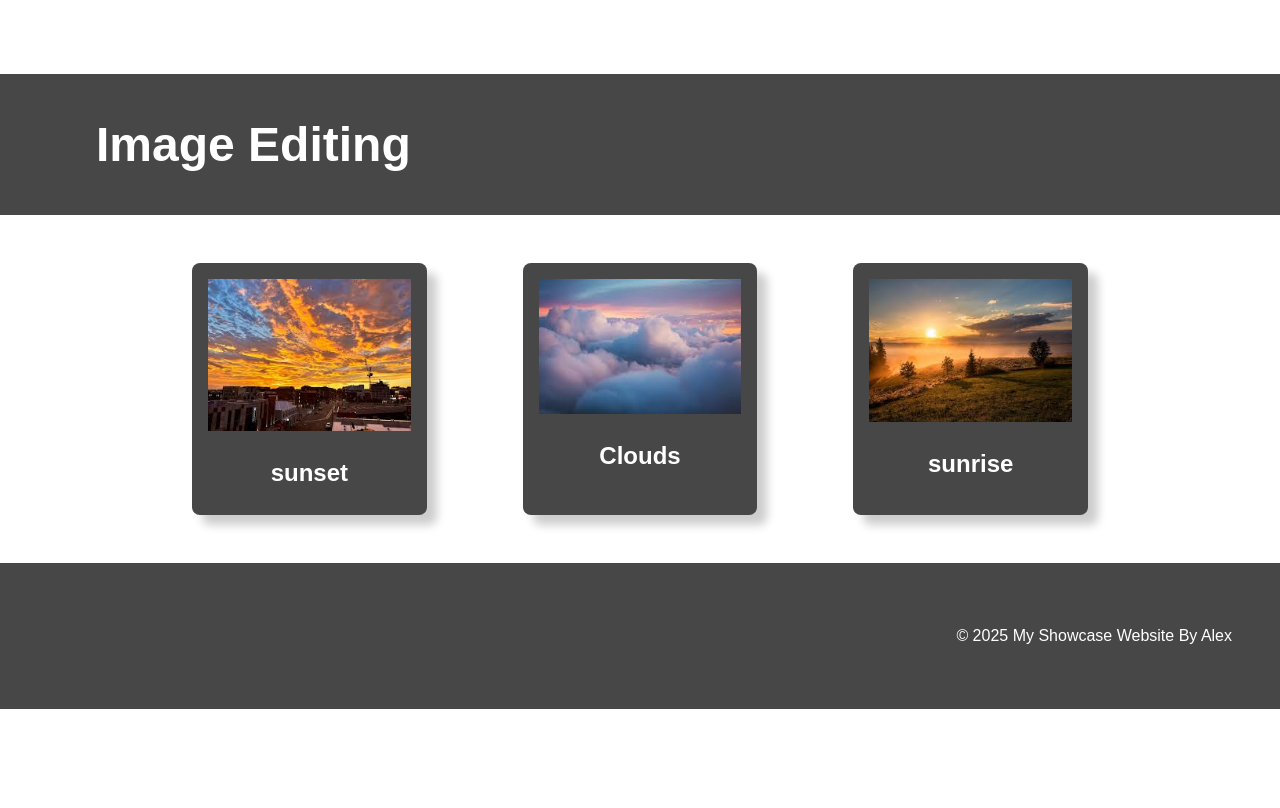
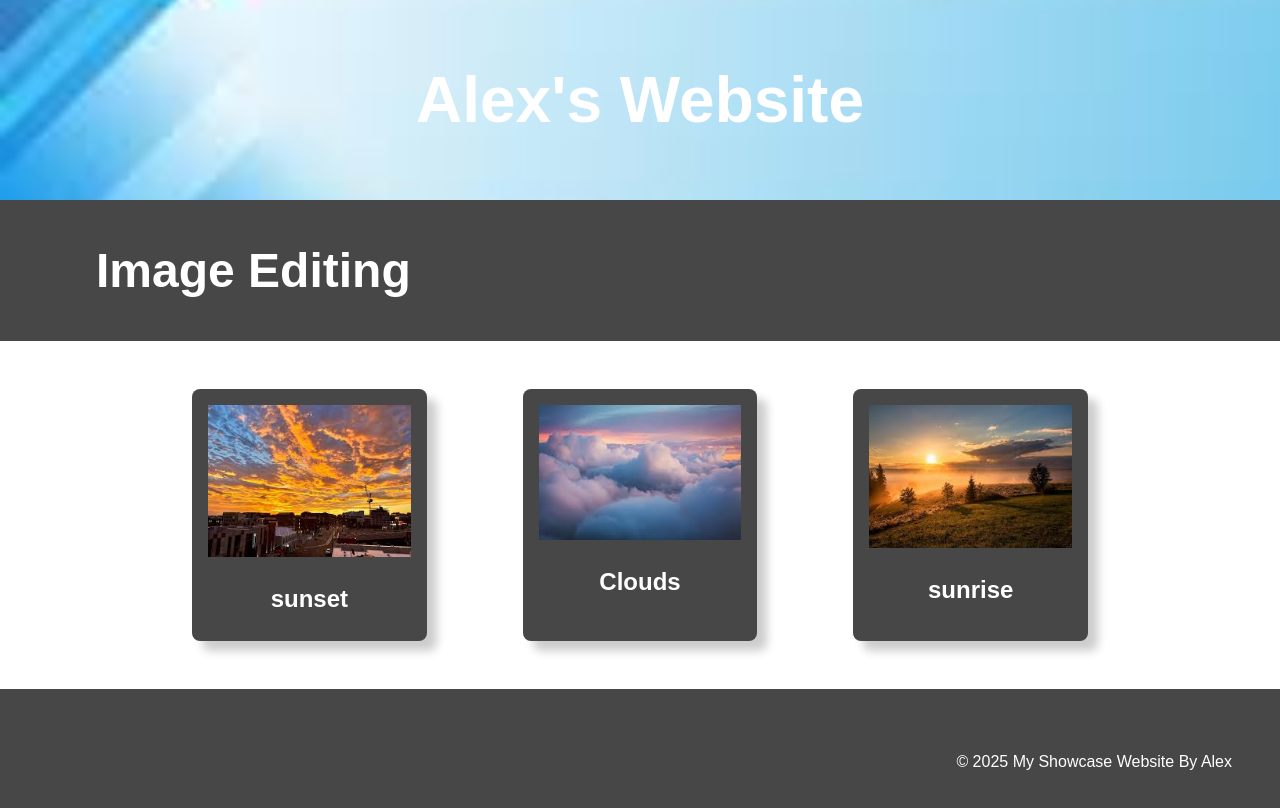
Before and after one commit to Fifth-may/website, a plain HTML site: page index.html in a window 1280 px wide. Drawn offline with Linux system fonts and the light colour scheme.

Commit message:
fixed banner

```diff
--- a/style.css
+++ b/style.css
@@ -16,7 +16,8 @@ img {
 
 /* The hero section styling- use your OWN Hero Image URL here */
 .hero {
-    background-image: url('images/banner.jpg')
+    background-image: url('images/banner.jpg');
+    height: 25vh;
     background-size: cover;
     background-position: center;
     display: flex;
```
